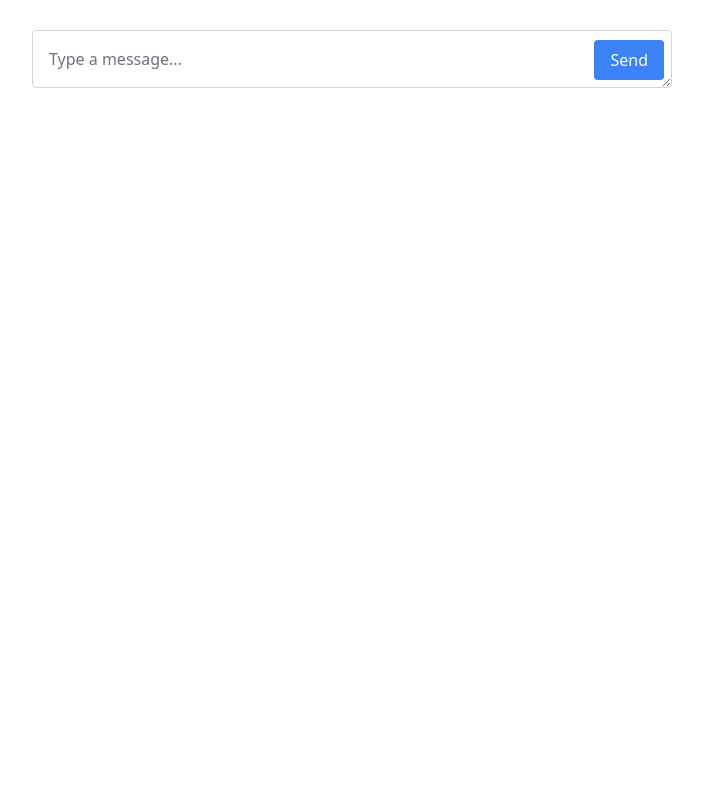
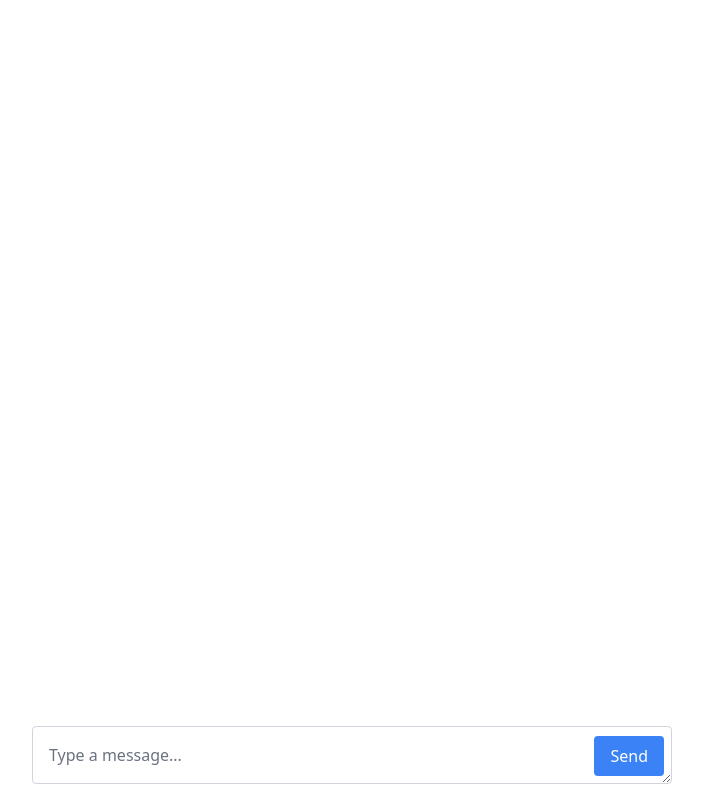
Before and after one commit to alexkehayias/indexer, a website: page web-ui/src/chat/index.html in a window 1280 px wide. Shown: the whole page, without its empty margins (288-991 px from the left). Drawn offline with nearby package versions, Linux system fonts and the light colour scheme.

Commit message:
Fix position of chat input

```diff
--- a/web-ui/src/chat/index.html
+++ b/web-ui/src/chat/index.html
@@ -8,7 +8,7 @@
 </head>
 <body>
   <div style="height: 100dvh;" class="bg-white mx-auto flex flex-col items-center">
-    <div id="chat-container" class="overflow-y-auto w-full flex flex-col items-center">
+    <div id="chat-container" class="grow overflow-y-auto w-full flex flex-col items-center">
       <div id="chat-display" class="p-4 grow flex flex-col-reverse w-full lg:max-w-2xl"></div>
     </div>
     <div class="relative bg-transparent w-full px-4 pb-4 lg:max-w-2xl" style="margin-top: -2px;">
```
